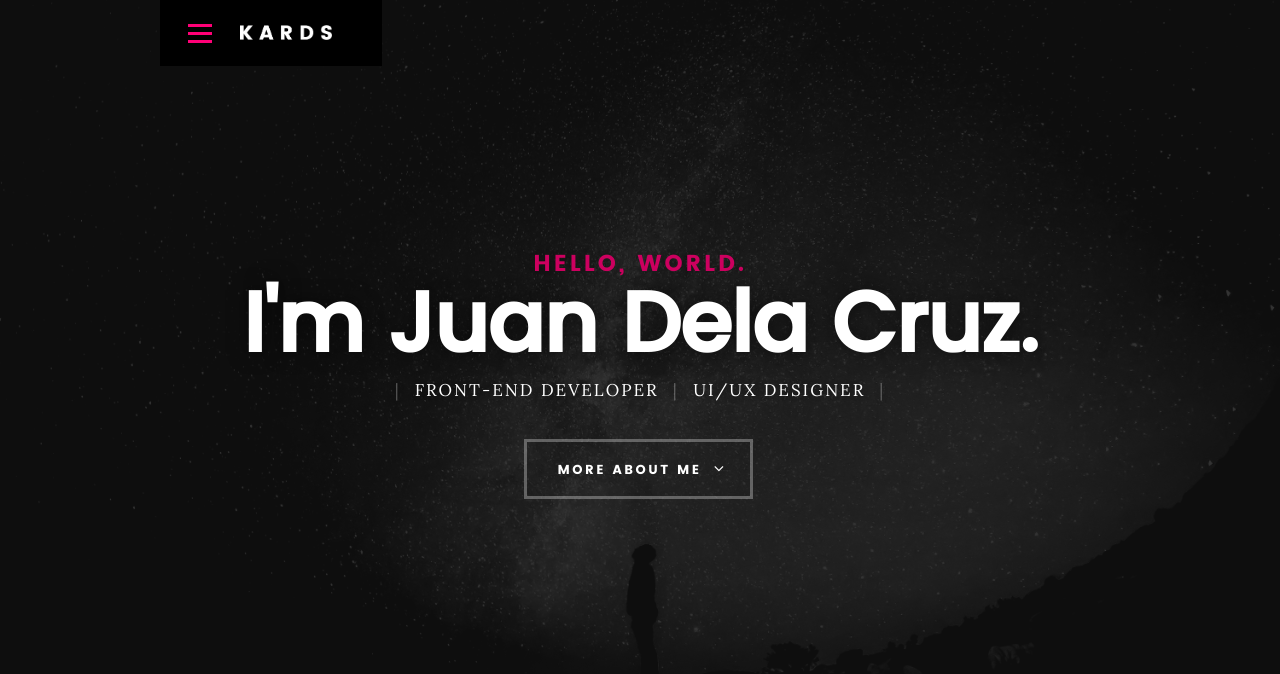
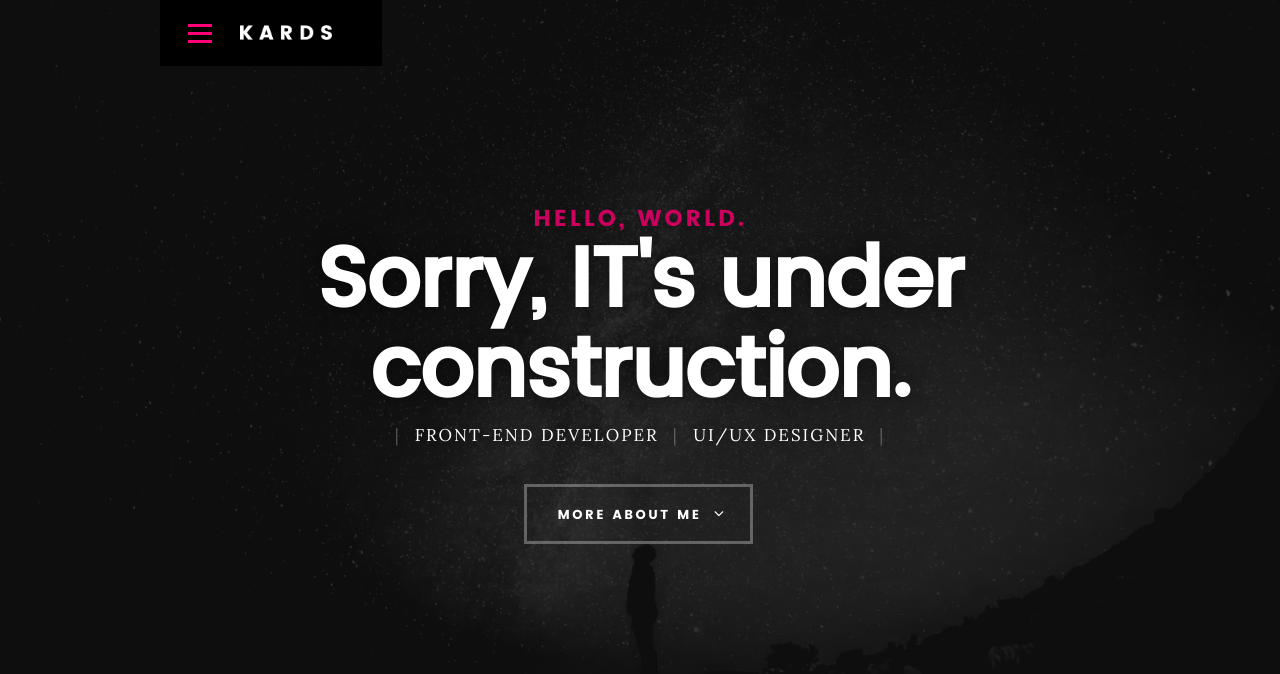
Before and after one commit to Sazib-Ahmed/Portfolio, a plain HTML site: page index.html in a window 1280 px wide. Shown: the top 674 px of the page. Drawn offline with Linux system fonts and the light colour scheme; files whose address does not match are found by name.

Commit message:
Update index.html

```diff
--- a/index.html
+++ b/index.html
@@ -74,7 +74,7 @@
    			<div class="col-twelve">
 
 	   			<h5>Hello, World.</h5>
-	   			<h1>I'm Juan Dela Cruz.</h1>
+	   			<h1>Sorry, IT's under construction.</h1>
 
 	   			<p class="intro-position">
 	   				<span>Front-end Developer</span>
```
